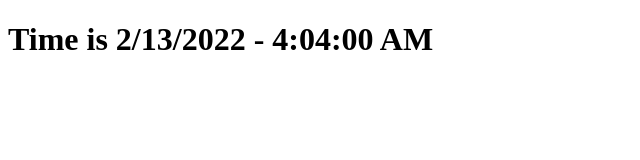
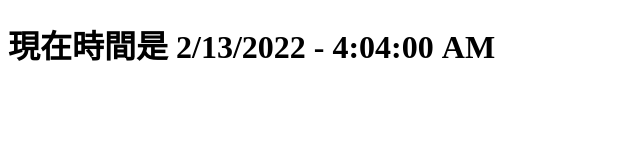
Before and after one commit to JamieJiami/IPTV, a plain HTML site: page index.html in a window 1280 px wide. Shown: the whole page, without its empty margins (0-640 px from the left). Drawn offline with Linux system fonts and the light colour scheme.

Commit message:
Update index.html

```diff
--- a/index.html
+++ b/index.html
@@ -5,7 +5,7 @@
 <meta http-equiv="X-UA-Compatible" content="IE=edge">
 <meta name="viewport" content="width=device-width, initial scale=1.0">
 <title>Document</title>
-<h1> Time is <span id="time"> </span></h1>
+<h1> 現在時間是 <span id="time"> </span></h1>
 <script src=".\index.js">   </script>
 </head>
 <body>
```
